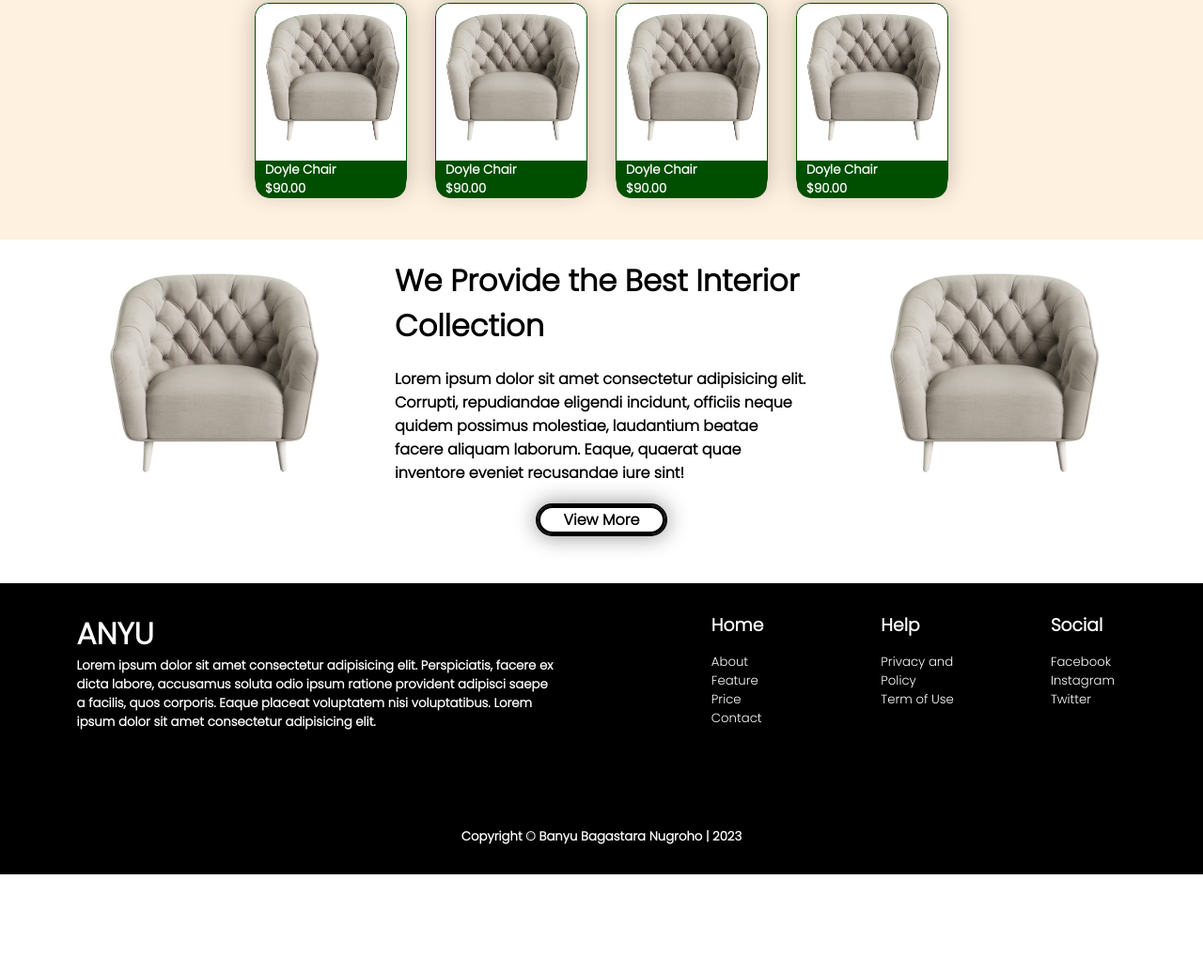
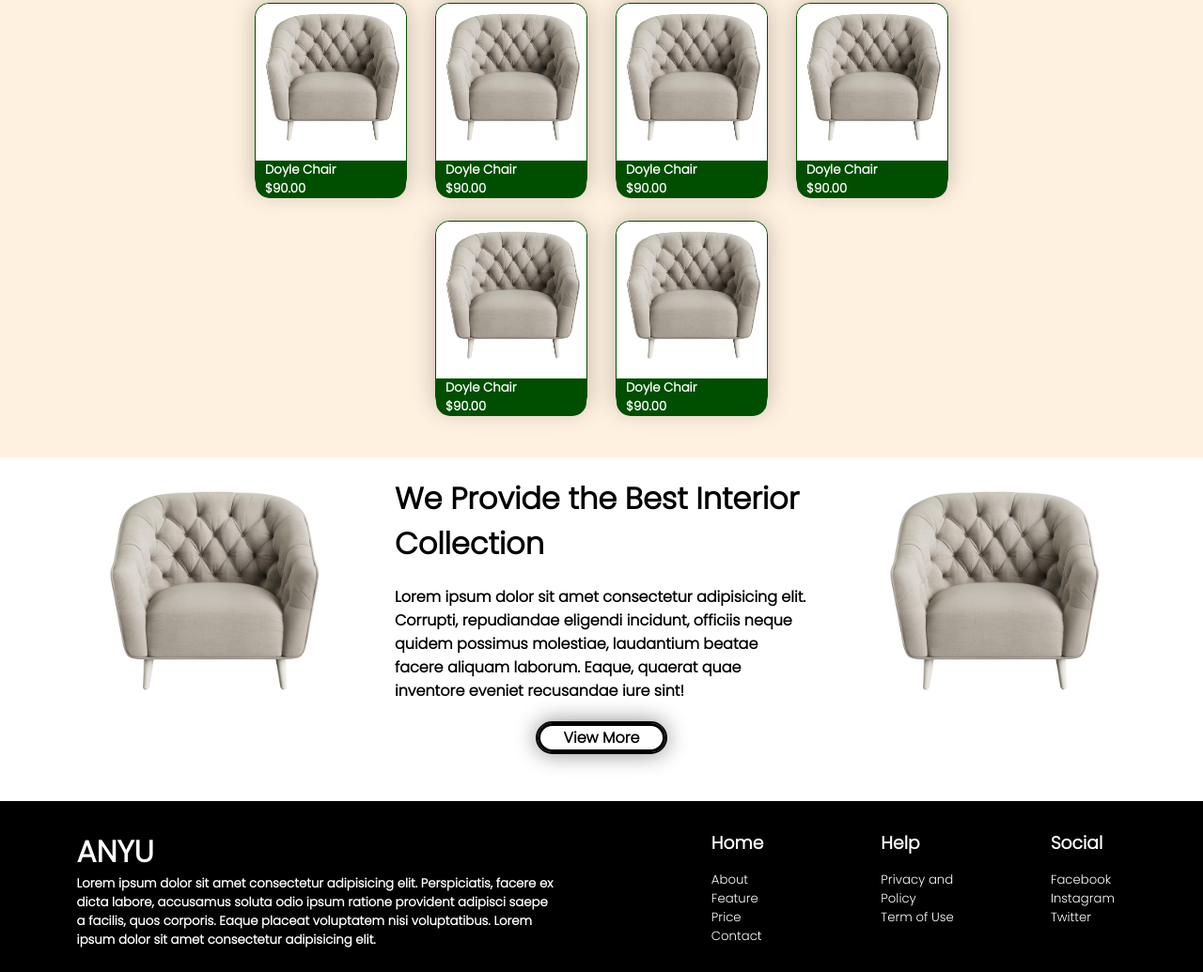
Before and after one commit to siranyu/portofolio.github.io, a plain HTML site: page index.html in a window 1280 px wide. Shown: the part 1119-2154 px from the top of the page at 94% size. Before the commit the page ends 2050 px from the top, so only its background shows below. Drawn offline with Linux system fonts and the light colour scheme.

Commit message:
updated card

```diff
--- a/index.html
+++ b/index.html
@@ -153,6 +153,20 @@
                                 <h5>$90.00</h5>
                             </div>
                         </div>
+                        <div class="card">
+                            <img src="sofa.avif" class="card-img">
+                            <div class="card-title">
+                                <h5>Doyle Chair</h5>
+                                <h5>$90.00</h5>
+                            </div>
+                        </div>
+                        <div class="card">
+                            <img src="sofa.avif" class="card-img">
+                            <div class="card-title">
+                                <h5>Doyle Chair</h5>
+                                <h5>$90.00</h5>
+                            </div>
+                        </div>
                     </div>
                 </div>
             </div>
```
